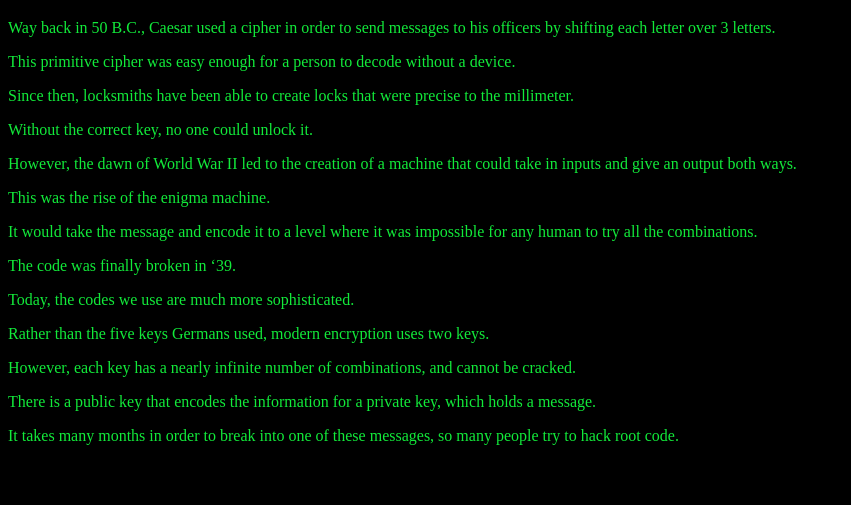
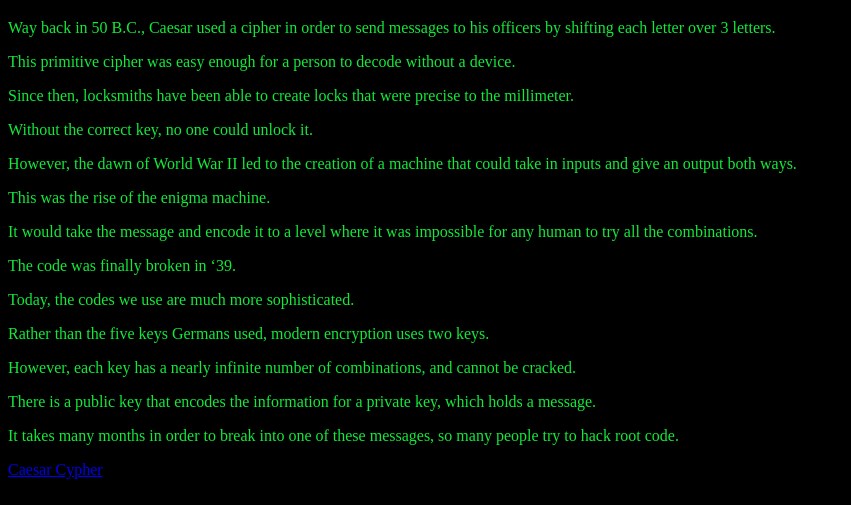
Before and after one commit to ghostlypi/thing, a plain HTML site: page index.html in a window 1280 px wide. Shown: the part 295-800 px from the top of the page, without its empty margins (0-851 px from the left). Drawn offline with Linux system fonts and the light colour scheme.

Commit message:
Create index.html

```diff
--- a/index.html
+++ b/index.html
@@ -35,5 +35,6 @@ mark{
 <p><mark>However, each key has a nearly infinite number of combinations, and cannot be cracked.</mark><p>
 <p><mark>There is a public key that encodes the information for a private key, which holds a message.</mark><p>
 <p><mark>It takes many months in order to break into one of these messages, so many people try to hack root code.</mark><p>
+<a href="thing/stuff.py">Caesar Cypher</a>
 </body>
 </html>
```
